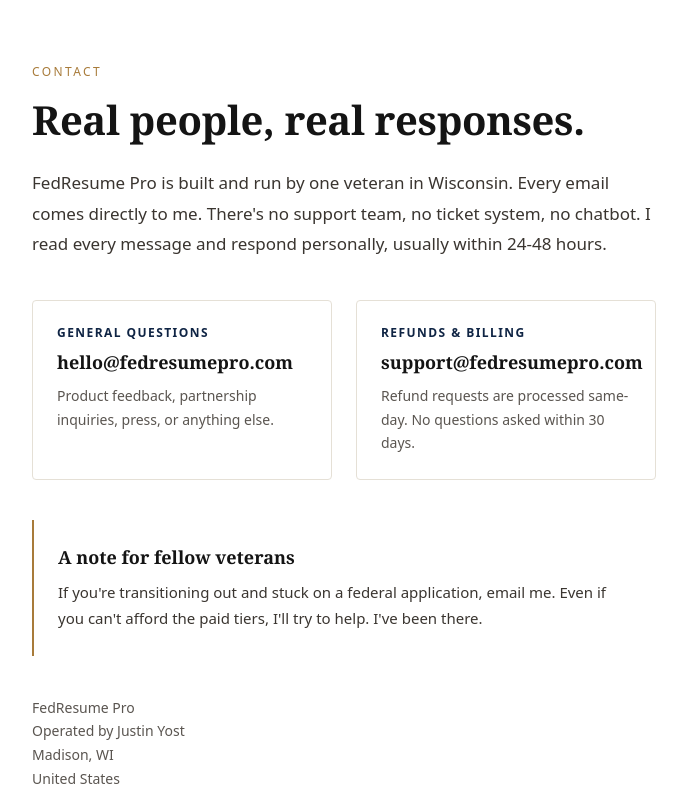
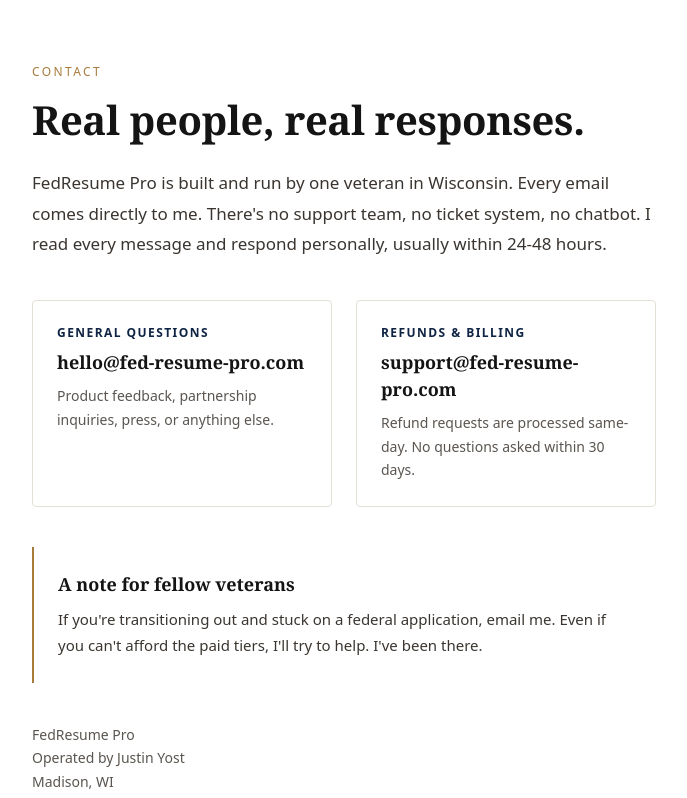
Before and after one commit to JustinLYost/fedresume-pro, a Next.js app: page /contact in a window 1280 px wide. Shown: the top 798 px of the page, without its empty margins (296-983 px from the left). Built offline with nearby package versions, Linux system fonts and the light colour scheme.

Commit message:
Update email addresses to match real domain

```diff
--- a/app/components/FedResumeOptimizer.js
+++ b/app/components/FedResumeOptimizer.js
@@ -1483,7 +1483,7 @@
           <p style={{ fontFamily: FONTS.body, fontSize: 15, color: COLORS.muted }}>
             Still have a question?{" "}
             <a
-              href="mailto:hello@fedresumepro.com"
+              href="mailto:hello@fed-resume-pro.com"
               className="underline font-medium"
               style={{ color: COLORS.navy }}
             >
@@ -1556,9 +1556,9 @@
               <li><a href="/about" style={linkStyle}>About</a></li>
               <li><a href="/contact" style={linkStyle}>Contact</a></li>
               <li>
-                <a href="mailto:hello@fedresumepro.com" style={linkStyle}>
+                <a href="mailto:hello@fed-resume-pro.com" style={linkStyle}>
                   <Mail size={12} className="inline mr-1 -mt-0.5" />
-                  hello@fedresumepro.com
+                  hello@fed-resume-pro.com
                 </a>
               </li>
             </ul>
@@ -1695,7 +1695,7 @@
       setView("results");
     } catch (e) {
       console.error("Analyze error:", e);
-      setError("Something went wrong while analyzing. Please try again in a moment. If this keeps happening, email support@fedresumepro.com.");
+      setError("Something went wrong while analyzing. Please try again in a moment. If this keeps happening, email support@fed-resume-pro.com.");
     } finally {
       setLoading(false);
     }
@@ -1715,7 +1715,7 @@
       setRewrittenResume(data.text);
     } catch (e) {
       console.error("Rewrite error:", e);
-      setRewriteError("We couldn't generate your rewrite right now. Your purchase is still valid — please try again in a moment, or email support@fedresumepro.com and we'll either fix it or refund you.");
+      setRewriteError("We couldn't generate your rewrite right now. Your purchase is still valid — please try again in a moment, or email support@fed-resume-pro.com and we'll either fix it or refund you.");
     } finally {
       setGeneratingRewrite(false);
     }
@@ -1735,7 +1735,7 @@
       setMeritEssays(data.essays);
     } catch (e) {
       console.error("Essays error:", e);
-      setEssaysError("We couldn't generate your essay starters right now. Your purchase is still valid — please try again in a moment, or email support@fedresumepro.com.");
+      setEssaysError("We couldn't generate your essay starters right now. Your purchase is still valid — please try again in a moment, or email support@fed-resume-pro.com.");
     } finally {
       setGeneratingEssays(false);
     }
@@ -1755,7 +1755,7 @@
       window.location.href = url;
     } catch (e) {
       console.error("Checkout error:", e);
-      alert("Couldn't start checkout. Please try again or email support@fedresumepro.com.");
+      alert("Couldn't start checkout. Please try again or email support@fed-resume-pro.com.");
     }
   };
 
@@ -1773,7 +1773,7 @@
       window.location.href = url;
     } catch (e) {
       console.error("Checkout error:", e);
-      alert("Couldn't start checkout. Please try again or email support@fedresumepro.com.");
+      alert("Couldn't start checkout. Please try again or email support@fed-resume-pro.com.");
     }
   };
 
@@ -1791,7 +1791,7 @@
       window.location.href = url;
     } catch (e) {
       console.error("Checkout error:", e);
-      alert("Couldn't start checkout. Please try again or email support@fedresumepro.com.");
+      alert("Couldn't start checkout. Please try again or email support@fed-resume-pro.com.");
     }
   };
 
--- a/app/contact/page.js
+++ b/app/contact/page.js
@@ -39,9 +39,9 @@
 
           </div>
 
-          <a href="mailto:hello@fedresumepro.com" style={{ fontFamily: "'Merriweather', Georgia, serif", fontSize: 18, fontWeight: 700, color: "#141414" }}>
+          <a href="mailto:hello@fed-resume-pro.com" style={{ fontFamily: "'Merriweather', Georgia, serif", fontSize: 18, fontWeight: 700, color: "#141414" }}>
 
-            hello@fedresumepro.com
+            hello@fed-resume-pro.com
 
           </a>
 
@@ -60,9 +60,9 @@
 
           </div>
 
-          <a href="mailto:support@fedresumepro.com" style={{ fontFamily: "'Merriweather', Georgia, serif", fontSize: 18, fontWeight: 700, color: "#141414" }}>
+          <a href="mailto:support@fed-resume-pro.com" style={{ fontFamily: "'Merriweather', Georgia, serif", fontSize: 18, fontWeight: 700, color: "#141414" }}>
 
-            support@fedresumepro.com
+            support@fed-resume-pro.com
 </a>
 
           <p className="mt-2 text-sm" style={{ color: "#5a5550", lineHeight: 1.7 }}>
--- a/app/privacy/page.js
+++ b/app/privacy/page.js
@@ -145,7 +145,7 @@
 
           <p>
 
-            Depending on where you live (including under GDPR in the EU/UK and CCPA in California), you may have the right to access, correct, delete, or port any personal information we hold about you. Because we don't keep resume content and store only minimal payment-related information, in most cases the only data we have on file is the payment receipt from Stripe. To exercise any rights, email <a href="mailto:hello@fedresumepro.com" style={{ color: "#0f2444", textDecoration: "underline" }}>hello@fedresumepro.com</a>.
+            Depending on where you live (including under GDPR in the EU/UK and CCPA in California), you may have the right to access, correct, delete, or port any personal information we hold about you. Because we don't keep resume content and store only minimal payment-related information, in most cases the only data we have on file is the payment receipt from Stripe. To exercise any rights, email <a href="mailto:hello@fed-resume-pro.com" style={{ color: "#0f2444", textDecoration: "underline" }}>hello@fed-resume-pro.com</a>.
 
           </p>
 
@@ -191,7 +191,7 @@
 
           <p>
 
-            Questions about your privacy? Email <a href="mailto:hello@fedresumepro.com" style={{ color: "#0f2444", textDecoration: "underline" }}>hello@fedresumepro.com</a>.
+            Questions about your privacy? Email <a href="mailto:hello@fed-resume-pro.com" style={{ color: "#0f2444", textDecoration: "underline" }}>hello@fed-resume-pro.com</a>.
 
           </p>
 
--- a/app/refunds/page.js
+++ b/app/refunds/page.js
@@ -60,7 +60,7 @@
 
           <p>
 
-            Email <a href="mailto:support@fedresumepro.com" style={{ color: "#0f2444", textDecoration: "underline" }}>support@fedresumepro.com</a> from the email address you used at checkout. Include the date of purchase if you have it. That's it — no form to fill out, no reason required.
+            Email <a href="mailto:support@fed-resume-pro.com" style={{ color: "#0f2444", textDecoration: "underline" }}>support@fed-resume-pro.com</a> from the email address you used at checkout. Include the date of purchase if you have it. That's it — no form to fill out, no reason required.
 
           </p>
 
--- a/app/terms/page.js
+++ b/app/terms/page.js
@@ -228,7 +228,7 @@
 
           <p>
 
-            Questions about these Terms? Email <a href="mailto:hello@fedresumepro.com" style={{ color: "#0f2444", textDecoration: "underline" }}>hello@fedresumepro.com</a>.
+            Questions about these Terms? Email <a href="mailto:hello@fed-resume-pro.com" style={{ color: "#0f2444", textDecoration: "underline" }}>hello@fed-resume-pro.com</a>.
 
           </p>
 
```
